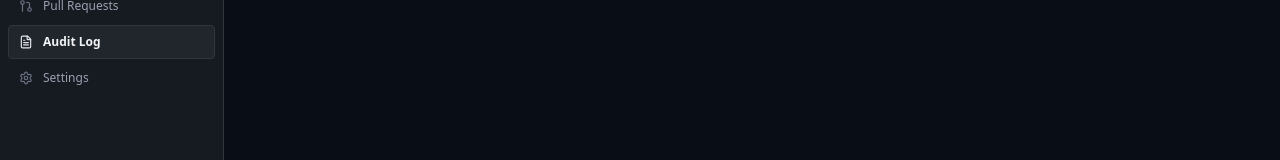
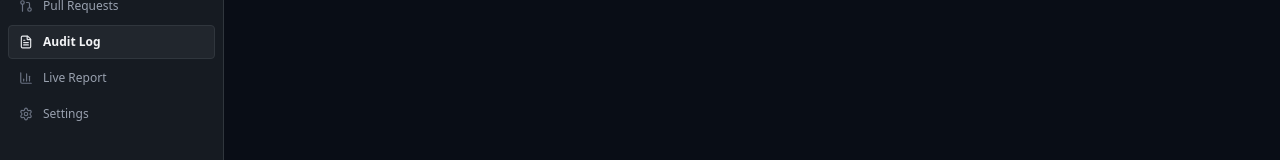
Before and after one commit to dis-craft/Pre-Prod-Orchestrator, a Next.js app in the folder frontend/: page /audit in a window 1280 px wide. Shown: the part 240-400 px from the top of the page. Built offline with nearby package versions, Linux system fonts and the light colour scheme; no server answers.

Commit message:
feat: add live report navigation

```diff
--- a/frontend/src/components/layout/Sidebar.tsx
+++ b/frontend/src/components/layout/Sidebar.tsx
@@ -11,6 +11,7 @@ import {
   Wrench,
   GitPullRequest,
   FileText,
+  BarChart3,
   Settings,
   Database,
   X
@@ -34,6 +35,7 @@ export function Sidebar({ isMobileOpen = false, onCloseMobile }: SidebarProps) {
     { name: 'Remediations', href: isDemoMode ? '/remediation/REM-SEC-001' : '/findings', icon: Wrench },
     { name: 'Pull Requests', href: '/pull-requests', icon: GitPullRequest },
     { name: 'Audit Log', href: '/audit', icon: FileText },
+    { name: 'Live Report', href: '/report', icon: BarChart3 },
     { name: 'Settings', href: '/settings', icon: Settings },
   ];
 
```
